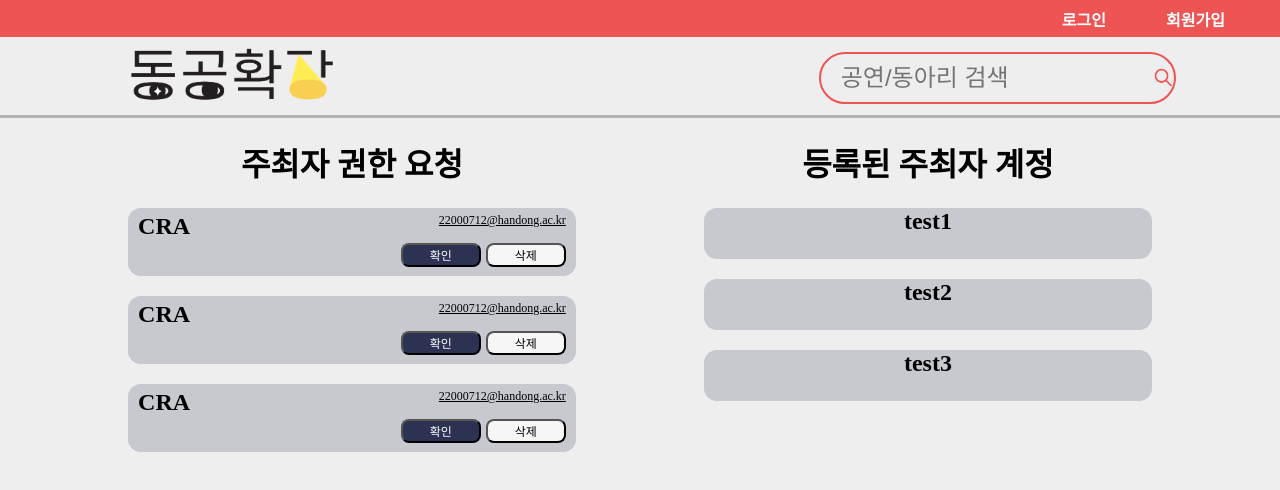
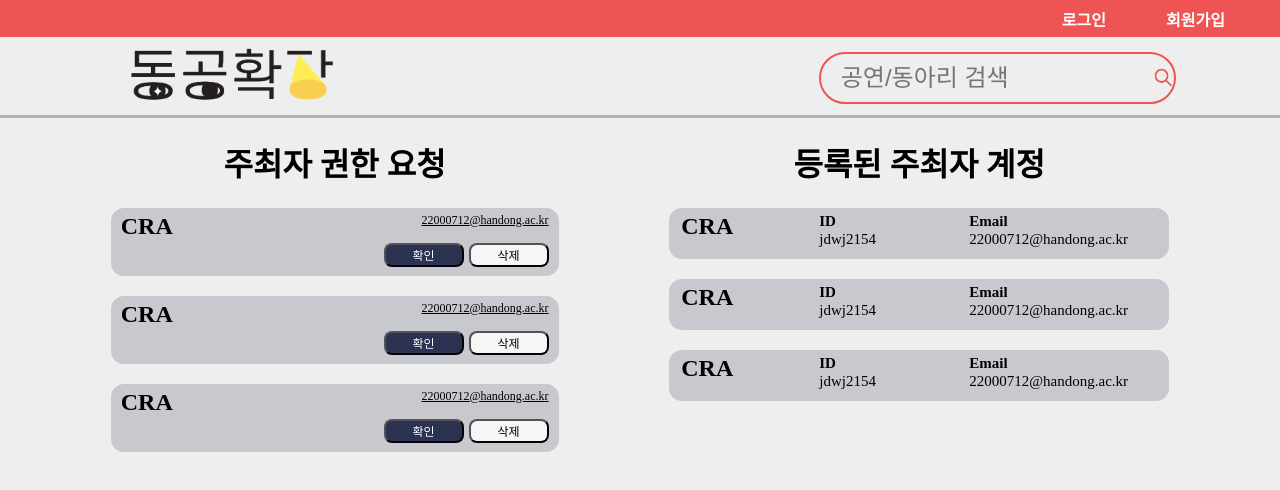
Before and after one commit to chanhk-im/pupil-dilation, a React (Create React App) app: page /admin in a window 1280 px wide. Shown: the top 490 px of the page. Built offline with nearby package versions, Linux system fonts and the light colour scheme; no server answers.

Commit message:
feat[#108]: 관리자 페이지 추가 구현

```diff
--- a/src/components/Admin/AdminPage.css
+++ b/src/components/Admin/AdminPage.css
@@ -93,10 +93,54 @@
 /*============등록된==========*/
 
 .already{
-  width: 448px;
+  width: 500px;
   height: 51px;
   flex-shrink: 0;
   border-radius: 13px;
   background: rgba(43, 50, 82, 0.20);
   margin-bottom: 20px;
+  display: flex;
 }
+
+.already-title{
+  color: #000;
+  text-align: center;
+  font-family: Noto Sans KR;
+  font-size: 24px;
+  font-style: normal;
+  font-weight: 600;
+  line-height: normal;
+  padding-left: 12px;
+  padding-top: 5px;
+  width: 30%;
+  display: flex;
+}
+
+.user-id{
+  text-align: start;
+  width: 30%;
+}
+
+.user-info-title{
+  color: #000;
+  font-family: Noto Sans KR;
+  font-size: 15px;
+  font-style: normal;
+  font-weight: 700;
+  line-height: normal;
+  padding-top: 5px;
+}
+
+.user-info-text{
+  color: #000;
+  font-family: Noto Sans KR;
+  font-size: 15px;
+  font-style: normal;
+  font-weight: 400;
+  line-height: normal;
+}
+
+.user-email{
+  width: 40%;
+  text-align: start;
+}
--- a/src/components/Admin/AdminPage.js
+++ b/src/components/Admin/AdminPage.js
@@ -40,13 +40,37 @@ function AdminPage() {
             <div clasName="already-request">
                 <h1>등록된 주최자 계정</h1>
                 <div className="already">
-                    <h2>test1</h2>
+                    <p className="already-title">CRA</p>
+                    <div className="user-id">
+                        <p className="user-info-title">ID</p>
+                        <p className="user-info-text">jdwj2154</p>
+                    </div>
+                    <div className="user-email">
+                        <p className="user-info-title">Email</p>
+                        <p className="user-info-text">22000712@handong.ac.kr</p>
+                    </div>
                 </div>
                 <div className="already">
-                    <h2>test2</h2>
+                    <p className="already-title">CRA</p>
+                    <div className="user-id">
+                        <p className="user-info-title">ID</p>
+                        <p className="user-info-text">jdwj2154</p>
+                    </div>
+                    <div className="user-email">
+                        <p className="user-info-title">Email</p>
+                        <p className="user-info-text">22000712@handong.ac.kr</p>
+                    </div>
                 </div>
                 <div className="already">
-                    <h2>test3</h2>
+                    <p className="already-title">CRA</p>
+                    <div className="user-id">
+                        <p className="user-info-title">ID</p>
+                        <p className="user-info-text">jdwj2154</p>
+                    </div>
+                    <div className="user-email">
+                        <p className="user-info-title">Email</p>
+                        <p className="user-info-text">22000712@handong.ac.kr</p>
+                    </div>
                 </div>
             </div>
         </div>
```
